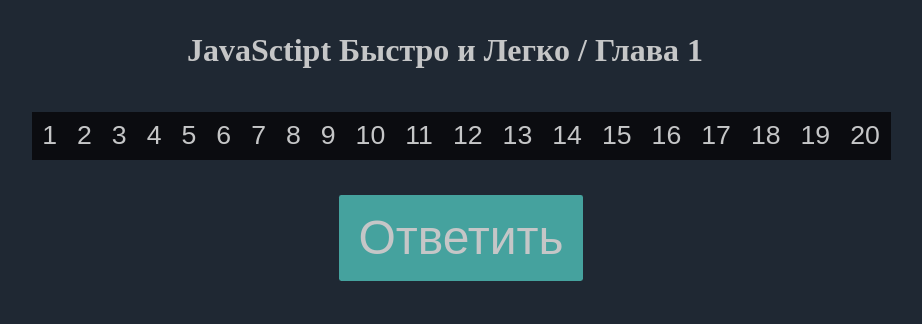
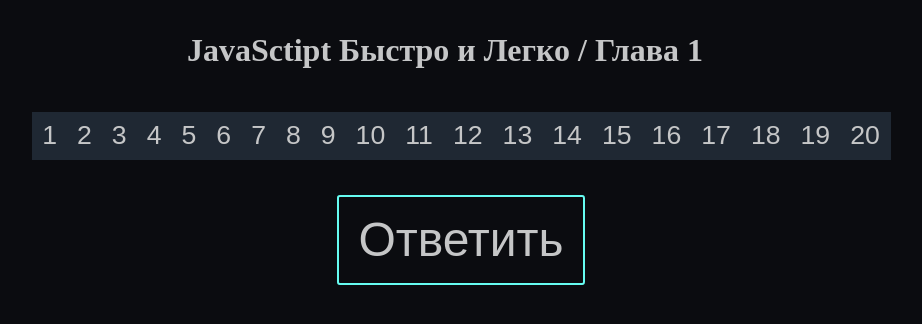
Before and after one commit to piladzisi/JS, a plain HTML site: page index.html in a window 1280 px wide. Shown: the whole page, without its empty margins (179-1101 px from the left). Drawn offline with Linux system fonts and the light colour scheme.

Commit message:
fix the answer border and CSS restyle, very happy with result

```diff
--- a/index.html
+++ b/index.html
@@ -30,7 +30,7 @@
 	</nav>
 
 	<div>
-		<button id="answer" type="submit"><a href="/">Ответить</a></button>
+		<button class="answer" type="submit"><a href="/">Ответить</a></button>
 	</div>
 </body>
 </html>
--- a/style.css
+++ b/style.css
@@ -3,9 +3,10 @@
 	margin:0;
 	padding:0;
 }
-body{
-	background: #1F2833;
+html{
+	background:#0B0C10;
 }
+
 nav{
 	text-align: center;
 }
@@ -17,10 +18,9 @@ h1{
 }
 
 button{
-
 	padding: 0.65em 0.8em;
-	margin:0.8em -0.2em 0.8em -0.2em;
-	background:#0B0C10;
+	margin:0.8em -0.2em;
+	background: #1F2833;
 	border:0;
 
 }
@@ -42,15 +42,15 @@ button a:active{
 div{
 	text-align: center;
 }
-#answer{
-	background:#45A29E;
-	margin:1em 0 1em 0;
-	border: #66FCF1 4em;
-	border-radius: 0.1em;
+.answer{
+	background:#0B0C10;
+	margin:1em 0;
+	border: 0.12em #66FCF1 solid;
+	border-radius: 0.12em;
 	font-size:1.5em;
 }
 
-#answer:hover {
+.answer:hover {
 	background:#45A29E;
 	text-decoration: none;
 }
```
